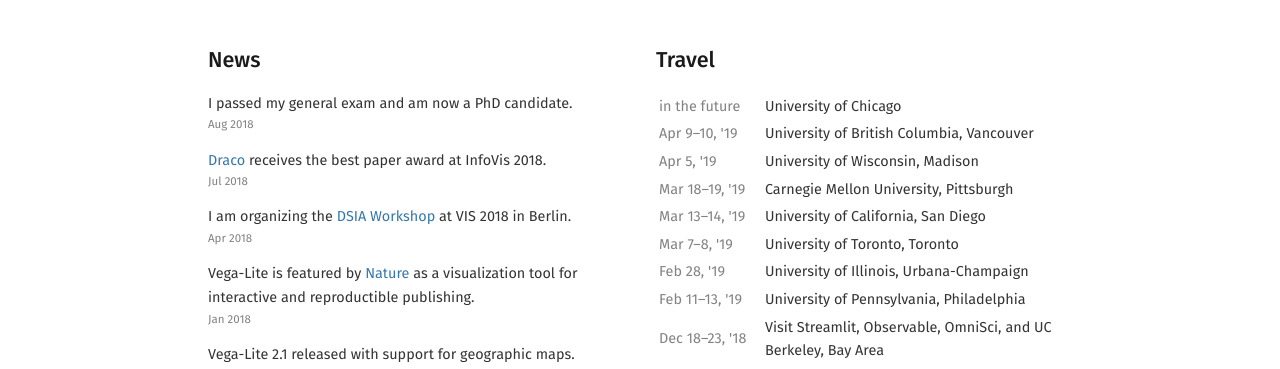
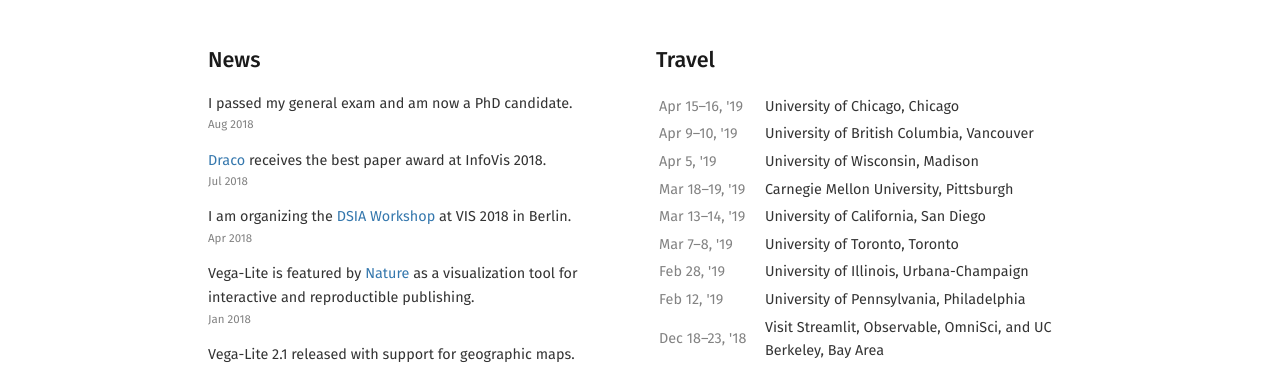
Before and after one commit to domoritz/domoritz.github.io, a Jekyll site: the page built from index.md, in a window 1280 px wide and 900 px high, scrolled down 1573 px. Shown: the part 162-531 px from the top of the window. Built offline with Jekyll 4.4.1, drawn with Linux system fonts in a browser that asks for light colours; nearby versions of some CDN libraries.

Commit message:
Update dates

```diff
--- a/_data/travel.yml
+++ b/_data/travel.yml
@@ -1,4 +1,7 @@
 - title: University of Chicago
+  where: Chicago
+  start: 2019-04-15
+  end: 2019-04-16
 - title: University of British Columbia
   where: Vancouver
   start: 2019-04-09
@@ -25,8 +28,8 @@
   end: 2019-02-28
 - title: University of Pennsylvania
   where: Philadelphia
-  start: 2019-02-11
-  end: 2019-02-13
+  start: 2019-02-12
+  end: 2019-02-12
 - title: Visit Streamlit, Observable, OmniSci, and UC Berkeley
   where: Bay Area
   start: 2018-12-18
```
